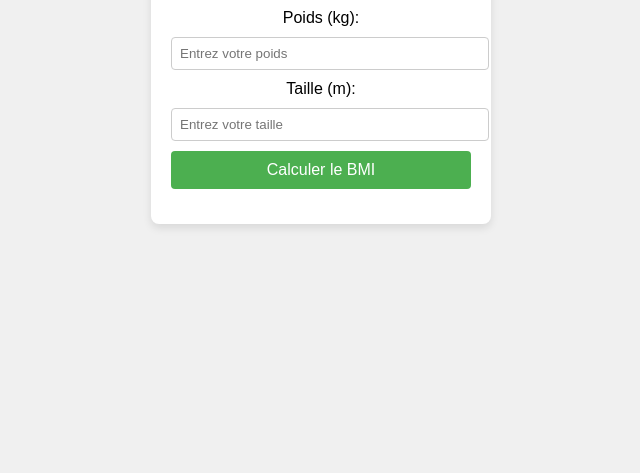
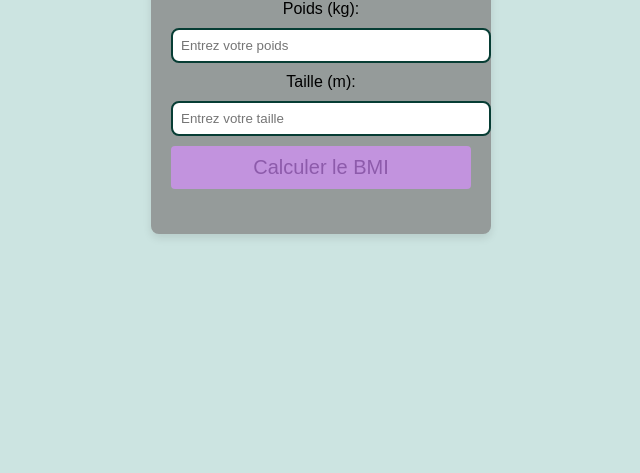
Before and after one commit to cdesterke/bmi, a plain HTML site: page index.html in a window 1280 px wide. Shown: the part 327-800 px from the top of the page, without its empty margins (319-959 px from the left). Drawn offline with Linux system fonts and the light colour scheme.

Commit message:
Update index.html

```diff
--- a/index.html
+++ b/index.html
@@ -12,10 +12,10 @@
             justify-content: center;
             height: 100vh;
             margin: 0;
-            background-color: #f0f0f0;
+            background-color: #cce4e1;
         }
         .calculator {
-            background-color: #fff;
+            background-color: #959b9a;
             padding: 20px;
             border-radius: 8px;
             box-shadow: 0 4px 8px rgba(0, 0, 0, 0.1);
@@ -26,25 +26,25 @@
             width: 100%;
             padding: 8px;
             margin: 10px 0;
-            border: 1px solid #ccc;
-            border-radius: 4px;
+            border: 2px solid #073d34;
+            border-radius: 8px;
         }
         button {
             width: 100%;
             padding: 10px;
             border: none;
             border-radius: 4px;
-            background-color: #4CAF50;
-            color: #fff;
-            font-size: 16px;
+            background-color: #c293de;
+            color: #8d5bab;
+            font-size: 20px;
             cursor: pointer;
         }
         button:hover {
-            background-color: #45a049;
+            background-color: #8d5bab;
         }
         #result {
-            margin-top: 15px;
-            font-size: 18px;
+            margin-top: 25px;
+            font-size: 20px;
             font-weight: bold;
         }
     </style>
```
